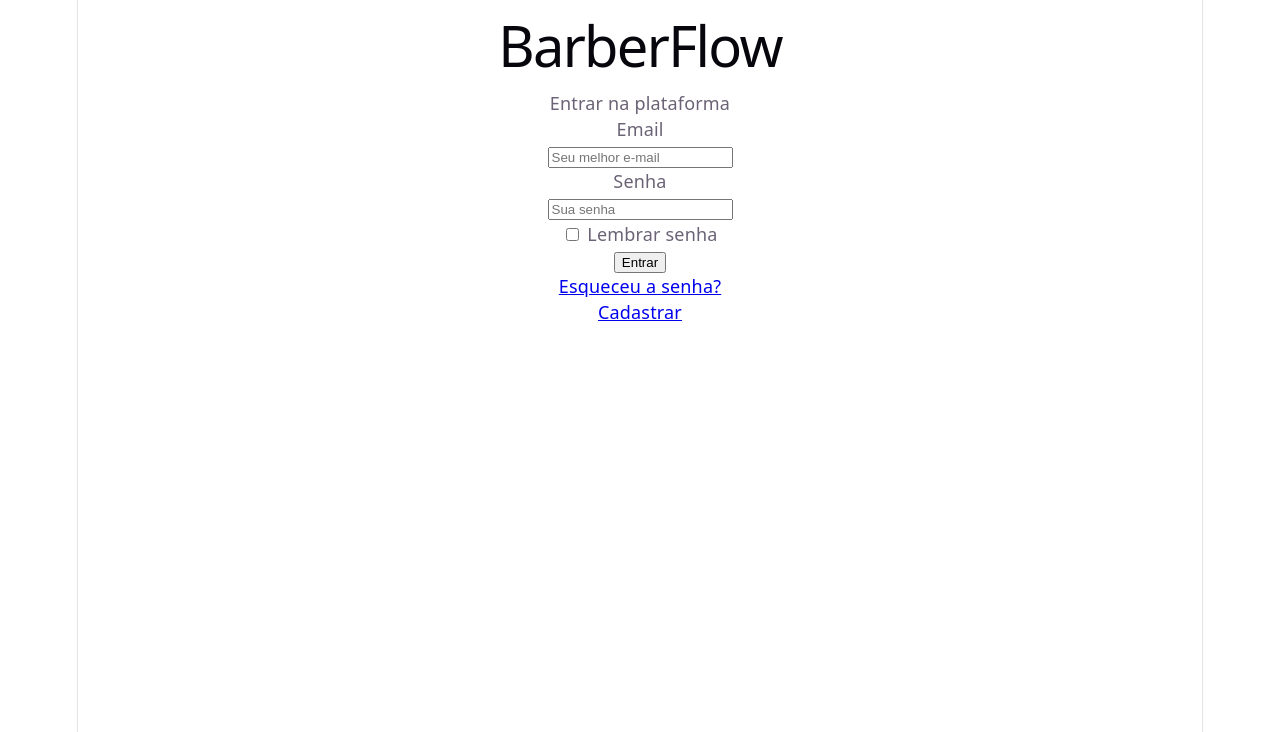
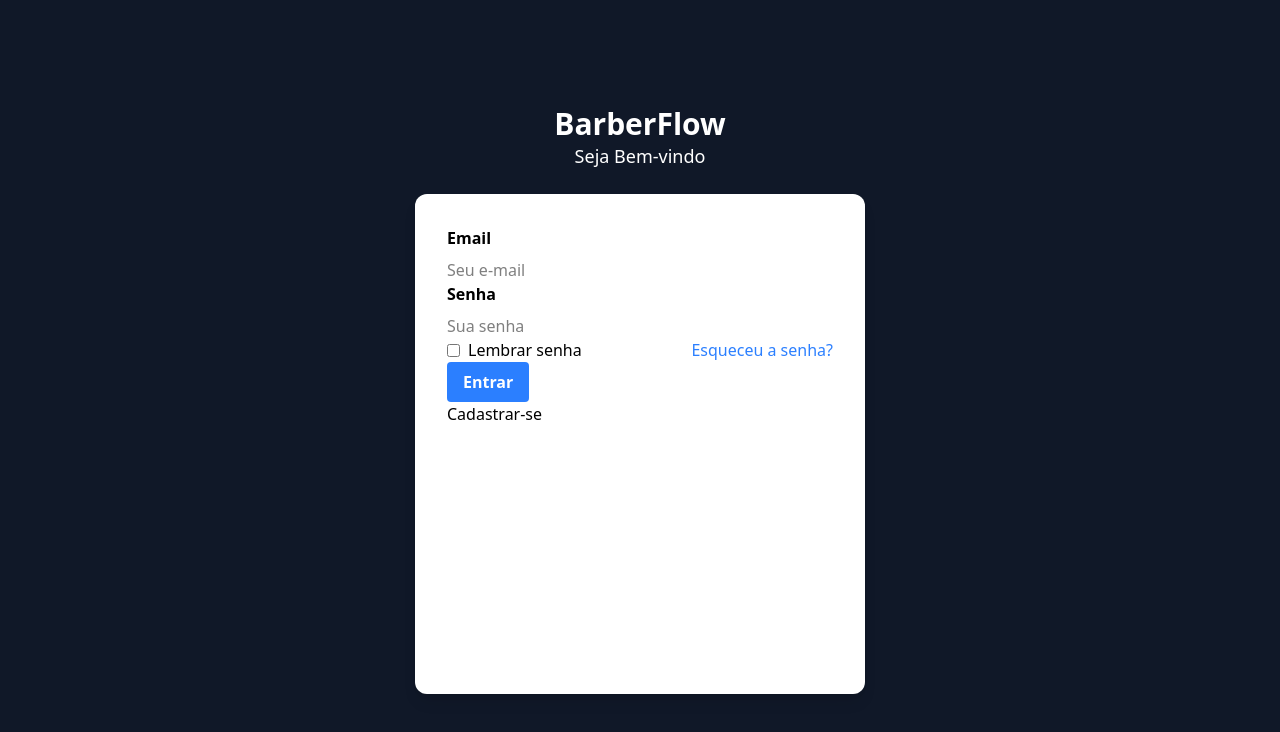
Before and after one commit to Aug-developer/BarberFlow, a React (Vite) app in the folder frontend/: page / in a window 1280 px wide. Shown: the top 732 px of the page. Built offline with nearby package versions, Linux system fonts and the light colour scheme.

Commit message:
style(login): adiciona layout inicial da página de login

```diff
--- a/frontend/index.html
+++ b/frontend/index.html
@@ -4,6 +4,7 @@
     <meta charset="UTF-8" />
     <link rel="icon" type="image/svg+xml" href="/favicon.svg" />
     <meta name="viewport" content="width=device-width, initial-scale=1.0" />
+    <script src="https://cdn.jsdelivr.net/npm/@tailwindcss/browser@4"></script>
     <title>BarberFlow</title>
   </head>
   <body>
--- a/frontend/src/components/Button.jsx
+++ b/frontend/src/components/Button.jsx
@@ -3,9 +3,9 @@ function Button() {
     return (
 
         /* Botão de Login */
-            <button className="Button">
-                Entrar
-            </button>
+        <button className="bg-blue-500 hover:bg-blue-700 text-white font-bold py-2 px-4 rounded flex flex-row justify-center">
+            Entrar
+        </button>
 
     );
     }
--- a/frontend/src/index.css
+++ b/frontend/src/index.css
@@ -1,4 +1,4 @@
-:root {
+/*:root {
   --text: #6b6375;
   --text-h: #08060d;
   --bg: #fff;
--- a/frontend/src/pages/Login.jsx
+++ b/frontend/src/pages/Login.jsx
@@ -3,24 +3,33 @@ import Button from "../components/Button";
 
 function Login() {
   return (
-    <div>
-      <h1>BarberFlow</h1>
-      <p>Entrar na plataforma</p>
+    <div className="flex flex-col items-center justify-center h-screen bg-gray-900">
+      <h1 className="text-3xl font-bold text-white">BarberFlow</h1>
+      <p className="text-lg text-white">Seja Bem-vindo</p><br />
 
-      <div>
-        <p>Email</p>
-        <input type="email" placeholder="Seu melhor e-mail" /><br />
+      <div className="w-[450px] h-[500px] bg-white rounded-xl shadow-lg p-8">
+        <p className="font-bold flex flex-rol justify-start mb-2">Email</p>
+        <input type="email" placeholder="Seu e-mail" />
 
-        <p>Senha</p>
-        <input type="password" placeholder="Sua senha" /><br />
-        <input type="checkbox" /> Lembrar senha<br />
+        <p className="font-bold flex flex-rol justify-start mb-2">Senha</p>
+        <input type="password" placeholder="Sua senha" />
+
+        <div className="flex justify-between items-center w-full">
+            <label className="flex items-center gap-2">
+              <input type="checkbox" />
+                <span>Lembrar senha</span>
+            </label>
+          <a href="#" className="text-blue-500 hover:text-blue-700">
+            Esqueceu a senha?
+          </a>
+        </div>
 
         <Button />
-      </div>
 
-      <div>
-        <a href="#">Esqueceu a senha?</a><br />
-        <a href="#">Cadastrar</a>
+        <div>
+          <a href="#">Cadastrar-se</a>
+        </div>
+
       </div>
 
     </div>
```
